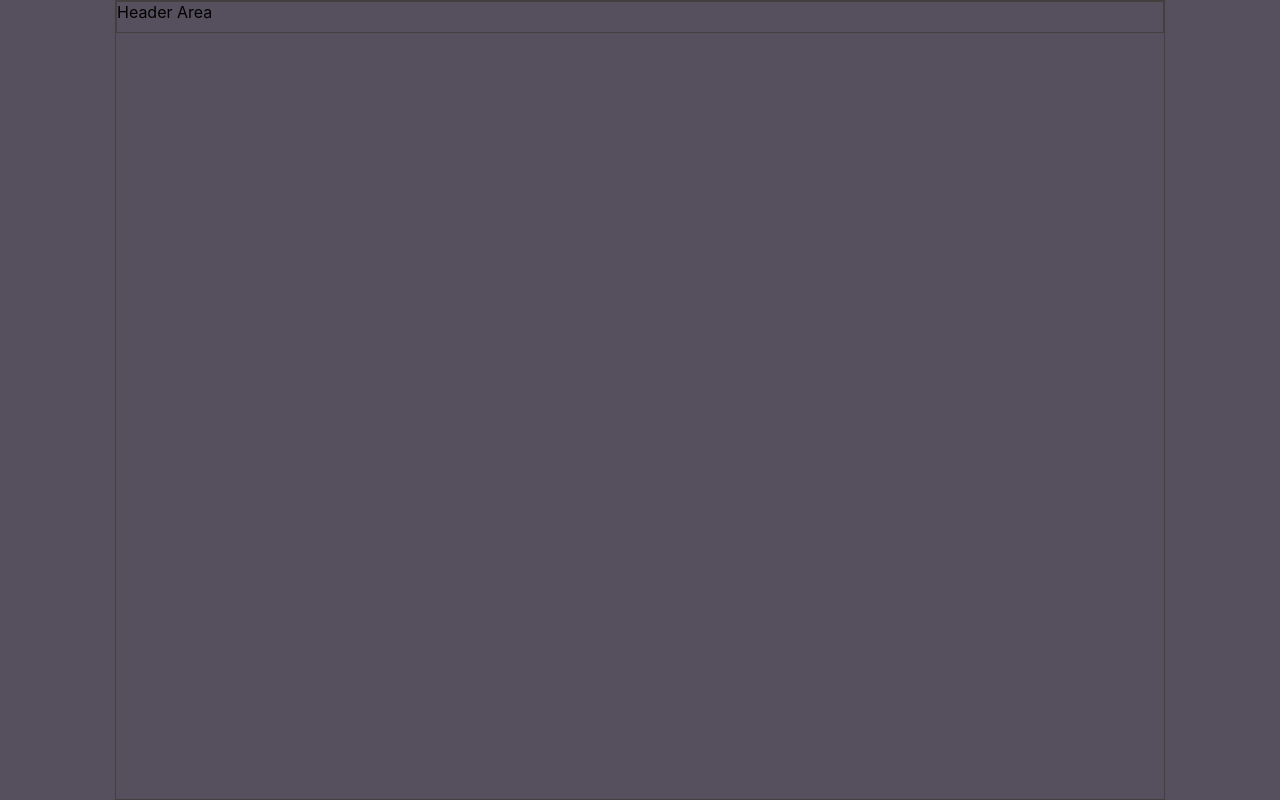
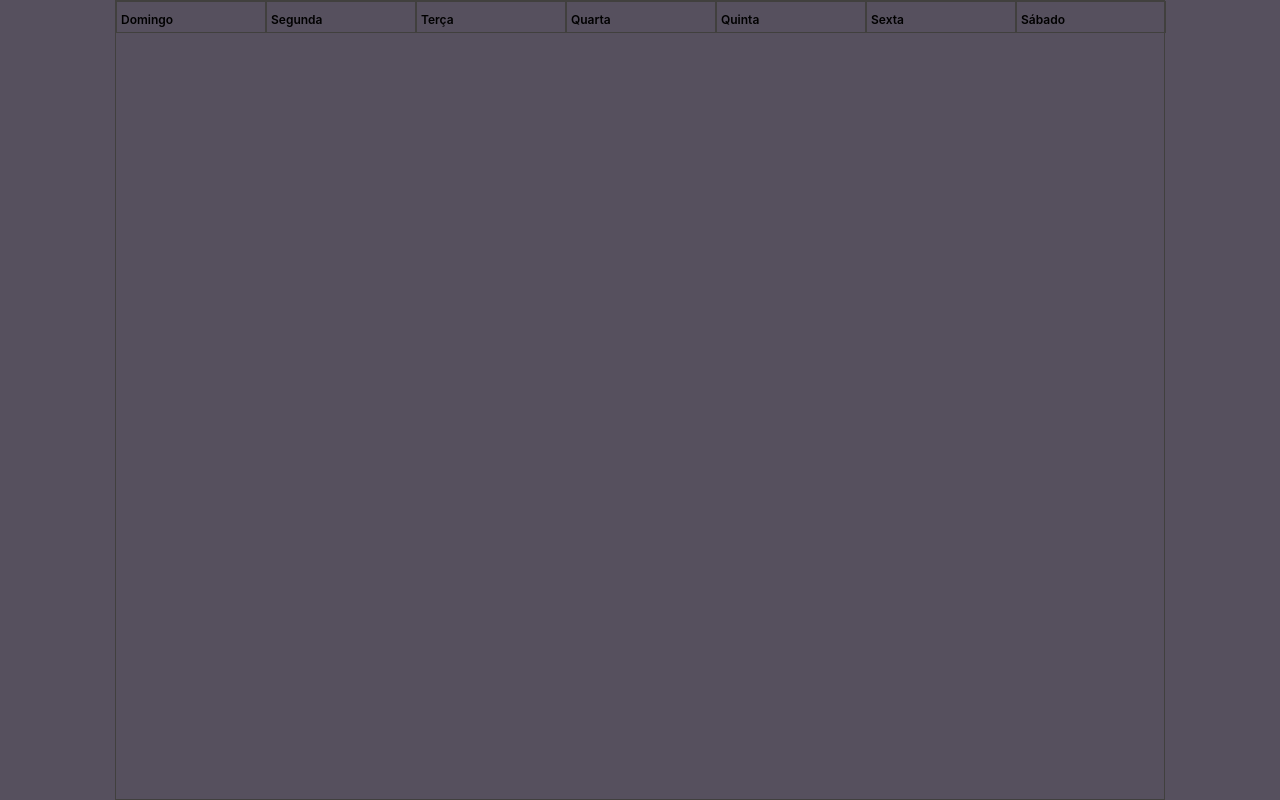
Before and after one commit to franciscoclavero/calendar, a Next.js app: page / in a window 1280 px wide. Built offline with nearby package versions, Linux system fonts and the light colour scheme.

Commit message:
feat: insert prop and organize style header cell

```diff
--- a/src/components/HeaderArea/index.tsx
+++ b/src/components/HeaderArea/index.tsx
@@ -1,9 +1,15 @@
+import { headerTitle } from "../constans/headerTitle";
+import HeaderCell from "../HeaderCell";
 import styled from "./style.module.css";
 
 const HeaderArea = () => {
   return (
     <div className={styled.body}>
-      Header Area
+      {
+        headerTitle.map((item) => {
+          return <HeaderCell title={item}/>
+        })
+      }
     </div>
   );
 };
--- a/src/components/HeaderArea/style.module.css
+++ b/src/components/HeaderArea/style.module.css
@@ -1,5 +1,6 @@
 .body {
-  border: 1px solid #41403E;
+  display: grid;
+  grid-template-columns: repeat(7, 1fr);
   height: 32px;
   width: 100%;
 }
--- a/src/components/HeaderCell/index.tsx
+++ b/src/components/HeaderCell/index.tsx
@@ -1,6 +1,12 @@
-const HeaderCell = () => {
+import styled from "./style.module.css";
+
+interface InterfaceHeaderCell {
+  title: string;
+}
+
+const HeaderCell = ({ title }:InterfaceHeaderCell )  => {
   return (
-    <div>Header</div>
+    <div className={styled.cell}>{title}</div>
   );
 };
 
--- a/src/components/HeaderCell/style.module.css
+++ b/src/components/HeaderCell/style.module.css
@@ -1,5 +1,9 @@
-body {
+.cell {
+  border: 1px solid #41403E;
+  font-size: 12px;
+  font-weight: 600;
   height: 32px;
+  line-height: 15px;
+  padding: 9.5px 0.01px 7.5px 4px;
   width: 150px;
-  border: 1px solid #41403E;
 }
```
